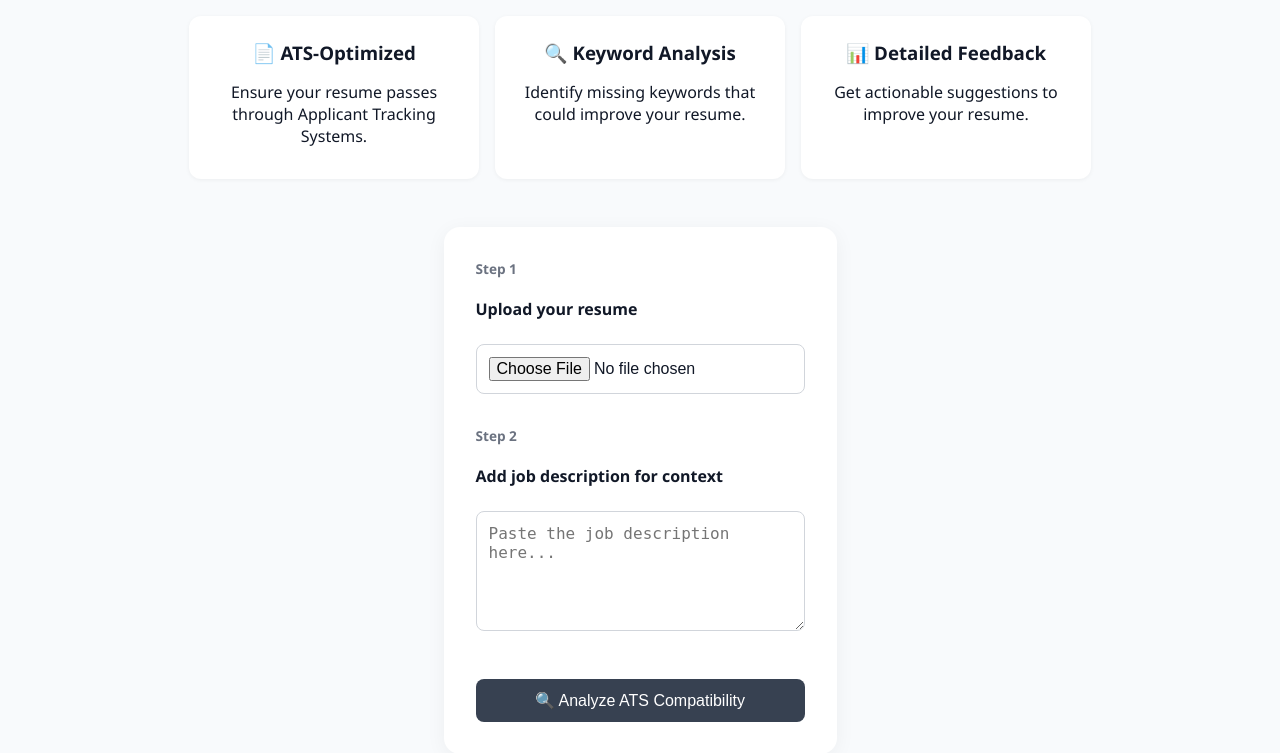
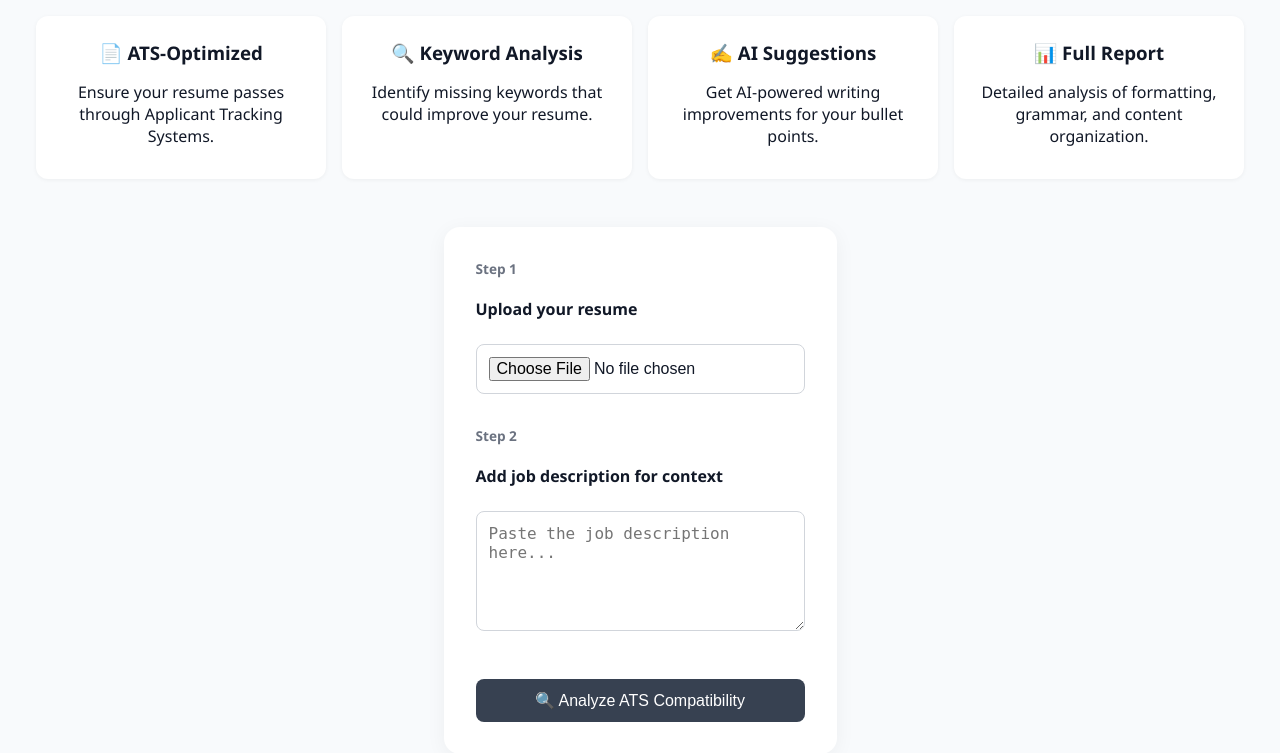
Before and after one commit to zayeemZaki/AI-resume-analyzer, a Flask app: page / in a window 1280 px wide. Shown: the part 250-1003 px from the top of the page. Run offline with Flask 3, Linux system fonts and the light colour scheme.

Commit message:
added writing enchancement

```diff
--- a/app.py
+++ b/app.py
@@ -1,21 +1,34 @@
 # app.py
 from flask import Flask, request, jsonify, render_template
 import os
+import re
 from pathlib import Path
 from utils.text_processing import extract_text, preprocess_text, rank_resume
 from utils.formatting import check_consistency, analyze_pdf_formatting
 from utils.grouping import get_hybrid_grouping_analysis
 from utils.grammar import check_grammar
 from utils.parsing import extract_resume_sections
+from utils.paraphrasing import always_paraphrase_description
 
 app = Flask(__name__)
 UPLOAD_FOLDER = "uploaded_resumes"
 app.config["UPLOAD_FOLDER"] = UPLOAD_FOLDER
 os.makedirs(UPLOAD_FOLDER, exist_ok=True)
 
+# Regex patterns for identifying experience bullets
+ACCOMPLISHMENT_KEYWORDS = r"\b(developed|implemented|created|improved|achieved|designed|optimized)\b"
+RESULT_KEYWORDS = r"\b(\d+%|\d+\s*(?:points|percent)|increased|decreased|improved|resulted|reduced)\b"
+
 @app.route("/")
 def index():
     return render_template("index.html")
+
+def is_experience_bullet(text):
+    """Identify experience bullet points using keyword matching"""
+    text_lower = text.lower()
+    return (re.search(ACCOMPLISHMENT_KEYWORDS, text_lower)
+            and re.search(RESULT_KEYWORDS, text_lower)
+            and len(text.split()) >= 5)
 
 @app.route("/analyze_resume", methods=["POST"])
 def analyze_resume():
@@ -37,13 +50,34 @@ def analyze_resume():
         preprocessed_text = preprocess_text(raw_text)
 
         # Core analysis
+        sections = extract_resume_sections(raw_text)
         analysis_results = {
-            "sections": extract_resume_sections(raw_text),
+            "sections": sections,
             "formatting": analyze_pdf_formatting(resume_path),
             "grammar": check_grammar(raw_text),
             "keyword_analysis": rank_resume(preprocessed_text, preprocess_text(job_desc)),
             "grouping_analysis": get_hybrid_grouping_analysis(str(resume_path))[1]
         }
+
+        # Generate paraphrasing suggestions for experience bullets
+        paraphrased_suggestions = []
+        try:
+            # Extract all bullet points from all sections
+            all_bullets = [bullet for section in sections.values() for bullet in section]
+
+            # Process first 5 experience-related bullets to avoid timeout
+            for bullet in all_bullets[:5]:
+                if is_experience_bullet(bullet):
+                    try:
+                        paraphrased = always_paraphrase_description(bullet)
+                        paraphrased_suggestions.append({
+                            "original": bullet,
+                            "suggestion": paraphrased
+                        })
+                    except Exception as e:
+                        print(f"Paraphrasing failed for bullet: {bullet}\nError: {str(e)}")
+        except Exception as e:
+            print(f"Paraphrasing process failed: {str(e)}")
 
         # Build response
         return jsonify({
@@ -53,7 +87,8 @@ def analyze_resume():
             "formatting_feedback": format_formatting_results(analysis_results["formatting"]),
             "grammar_issues": analysis_results["grammar"],
             "grouping_issues": analysis_results["grouping_analysis"],
-            "feedback": analysis_results["keyword_analysis"].get("feedback", "No feedback available")
+            "feedback": analysis_results["keyword_analysis"].get("feedback", "No feedback available"),
+            "paraphrased_suggestions": paraphrased_suggestions
         })
 
     except Exception as e:
@@ -68,4 +103,5 @@ def format_formatting_results(formatting_data):
     return messages
 
 if __name__ == "__main__":
+    print("Loading ML models...")
     app.run(host="0.0.0.0", port=5001, debug=True)
--- a/static/script.js
+++ b/static/script.js
@@ -19,7 +19,6 @@ document.addEventListener("DOMContentLoaded", function () {
             return;
         }
 
-        // Show loading and reset previous results
         resultsDiv.classList.add("hidden");
         loadingDiv.classList.remove("hidden");
 
@@ -42,32 +41,73 @@ document.addEventListener("DOMContentLoaded", function () {
                     resultsContent.innerHTML = `
                         <h3>Analysis Results</h3>
                         <div class="result-section">
-                            <p><strong>Score:</strong> ${data.score}</p>
-                            <p><strong>Feedback:</strong> ${data.feedback || "No feedback available"}</p>
+                            <p><strong>ATS Compatibility Score:</strong> ${data.score}/100</p>
+                            <p><strong>Overall Feedback:</strong> ${data.feedback || "No feedback available"}</p>
                         </div>
+
+                        <div class="result-section">
+                            <strong>Detected Resume Sections:</strong>
+                            ${Object.keys(data.sections).length > 0 ? `
+                                <ul class="section-list">
+                                    ${Object.keys(data.sections).map(section => `
+                                        <li><span class="section-name">${section}</span> (${data.sections[section].length} items)</li>
+                                    `).join("")}
+                                </ul>
+                            ` : `<p>❌ No sections detected</p>`}
+                        </div>
+
                         <div class="result-section">
                             <strong>Missing Keywords:</strong>
                             ${data.missing_keywords.length > 0 ? `
                                 <ul>
                                     ${data.missing_keywords.map((kw) => `<li>${kw}</li>`).join("")}
                                 </ul>
-                            ` : `<p>✅ No missing keywords!</p>`}
+                            ` : `<p>✅ All important keywords matched!</p>`}
                         </div>
+
                         <div class="result-section">
-                            <strong>Grammar Feedback:</strong>
+                            <strong>Grammar Issues:</strong>
                             ${data.grammar_issues && data.grammar_issues.length > 0 ? `
                                 <ul>
                                     ${data.grammar_issues.map((gi) => `<li>${gi}</li>`).join("")}
                                 </ul>
                             ` : `<p>✅ No grammar issues found!</p>`}
                         </div>
+
                         <div class="result-section">
-                            <strong>Formatting Feedback:</strong>
+                            <strong>Formatting Issues:</strong>
                             ${data.formatting_feedback && data.formatting_feedback.length > 0 ? `
                                 <ul>
                                     ${data.formatting_feedback.map((fb) => `<li>${fb}</li>`).join("")}
                                 </ul>
-                            ` : `<p>✅ No formatting issues found!</p>`}
+                            ` : `<p>✅ Perfect formatting!</p>`}
+                        </div>
+
+                        <div class="result-section">
+                            <strong>Content Organization:</strong>
+                            ${data.grouping_issues && data.grouping_issues.length > 0 ? `
+                                <ul>
+                                    ${data.grouping_issues.map((issue) => `<li>${issue}</li>`).join("")}
+                                </ul>
+                            ` : `<p>✅ Content well-organized!</p>`}
+                        </div>
+
+                        <div class="result-section">
+                            <strong>Writing Enhancements:</strong>
+                            ${data.paraphrased_suggestions && data.paraphrased_suggestions.length > 0 ? `
+                                <div class="suggestions-container">
+                                    ${data.paraphrased_suggestions.map(suggestion => `
+                                        <div class="suggestion-box">
+                                            <div class="original-text">
+                                                <em>Original:</em> ${suggestion.original}
+                                            </div>
+                                            <div class="suggestion-text">
+                                                <em>Improved:</em> ${suggestion.suggestion}
+                                            </div>
+                                        </div>
+                                    `).join("")}
+                                </div>
+                            ` : `<p>✅ No writing improvements needed!</p>`}
                         </div>
                     `;
                 }
--- a/templates/index.html
+++ b/templates/index.html
@@ -23,8 +23,12 @@
       <p>Identify missing keywords that could improve your resume.</p>
     </div>
     <div class="feature-card">
-      <h3>📊 Detailed Feedback</h3>
-      <p>Get actionable suggestions to improve your resume.</p>
+      <h3>✍️ AI Suggestions</h3>
+      <p>Get AI-powered writing improvements for your bullet points.</p>
+    </div>
+    <div class="feature-card">
+      <h3>📊 Full Report</h3>
+      <p>Detailed analysis of formatting, grammar, and content organization.</p>
     </div>
   </div>
 
```
Also changed, not shown: 1 other file.
